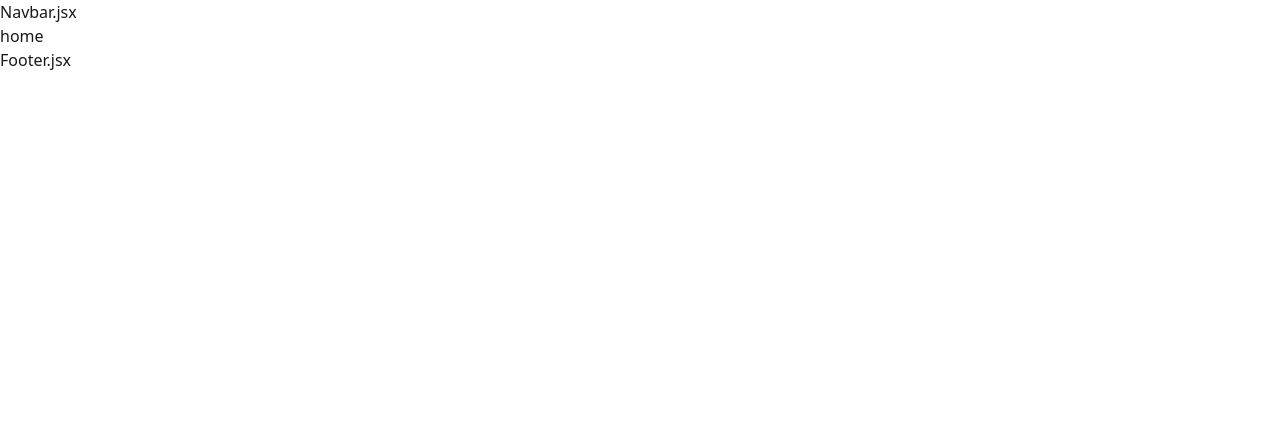
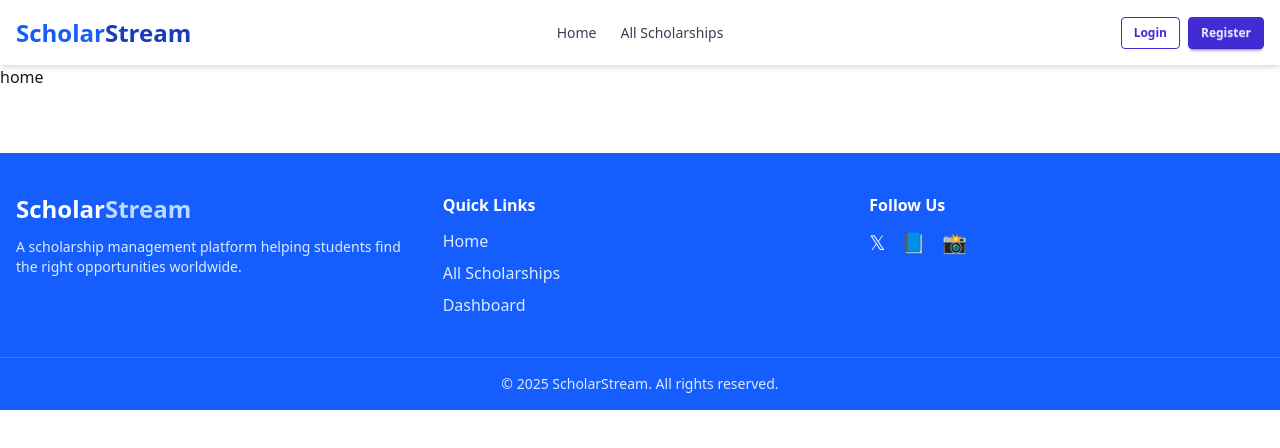
Before and after one commit to priyotush25/scholarStream-client, a React (Vite) app: page / in a window 1280 px wide. Shown: the top 448 px of the page. Built offline with nearby package versions, Linux system fonts and the light colour scheme.

Commit message:
navbar and footer add

```diff
--- a/src/components/Footer.jsx
+++ b/src/components/Footer.jsx
@@ -1,11 +1,47 @@
-import React from 'react';
+const Footer = () => {
+  return (
+    <footer className="bg-blue-600 text-white mt-16">
+      <div className="max-w-7xl mx-auto px-4 py-10 grid grid-cols-1 md:grid-cols-3 gap-8">
 
-const Footer = () => {
-    return (
+        {/* Logo & About */}
         <div>
-            Footer.jsx
+          <h2 className="text-2xl font-bold">
+            Scholar<span className="text-blue-200">Stream</span>
+          </h2>
+          <p className="mt-3 text-sm text-blue-100">
+            A scholarship management platform helping students find the right
+            opportunities worldwide.
+          </p>
         </div>
-    );
+
+        {/* Links */}
+        <div>
+          <h3 className="font-semibold mb-3">Quick Links</h3>
+          <ul className="space-y-2 text-blue-100">
+            <li className="hover:text-white cursor-pointer">Home</li>
+            <li className="hover:text-white cursor-pointer">All Scholarships</li>
+            <li className="hover:text-white cursor-pointer">Dashboard</li>
+          </ul>
+        </div>
+
+        {/* Social */}
+        <div>
+          <h3 className="font-semibold mb-3">Follow Us</h3>
+          <div className="flex gap-4 text-xl">
+            <a className="hover:text-blue-200 cursor-pointer">𝕏</a>
+            <a className="hover:text-blue-200 cursor-pointer">📘</a>
+            <a className="hover:text-blue-200 cursor-pointer">📸</a>
+          </div>
+        </div>
+
+      </div>
+
+      {/* Bottom */}
+      <div className="border-t border-blue-500 text-center py-4 text-sm text-blue-100">
+        © {new Date().getFullYear()} ScholarStream. All rights reserved.
+      </div>
+    </footer>
+  );
 };
 
 export default Footer;
--- a/src/components/Navbar.jsx
+++ b/src/components/Navbar.jsx
@@ -1,11 +1,62 @@
-import React from 'react';
+import { Link, NavLink } from "react-router";
 
 const Navbar = () => {
-    return (
-        <div>
-            Navbar.jsx
+  return (
+    <div className="bg-white shadow-md sticky top-0 z-50">
+      <div className="navbar max-w-7xl mx-auto px-4">
+
+        {/* Left: Logo */}
+        <div className="navbar-start">
+          <Link to="/" className="text-2xl font-bold text-blue-600">
+            Scholar<span className="text-blue-800">Stream</span>
+          </Link>
         </div>
-    );
+
+        {/* Center: Menu */}
+        <div className="navbar-center hidden lg:flex">
+          <ul className="menu menu-horizontal px-1 text-gray-700 font-medium">
+            <li>
+              <NavLink to="/" className="hover:text-blue-600">
+                Home
+              </NavLink>
+            </li>
+            <li>
+              <NavLink to="/scholarships" className="hover:text-blue-600">
+                All Scholarships
+              </NavLink>
+            </li>
+          </ul>
+        </div>
+
+        {/* Right: Auth Buttons */}
+        <div className="navbar-end gap-2">
+          <Link to="/login" className="btn btn-outline btn-primary btn-sm">
+            Login
+          </Link>
+          <Link to="/register" className="btn btn-primary btn-sm">
+            Register
+          </Link>
+        </div>
+
+        {/* Mobile Menu */}
+        <div className="dropdown dropdown-end lg:hidden">
+          <label tabIndex={0} className="btn btn-ghost">
+            ☰
+          </label>
+          <ul
+            tabIndex={0}
+            className="menu menu-sm dropdown-content mt-3 p-2 shadow bg-white rounded-box w-52"
+          >
+            <li><Link to="/">Home</Link></li>
+            <li><Link to="/scholarships">All Scholarships</Link></li>
+            <li><Link to="/login">Login</Link></li>
+            <li><Link to="/register">Register</Link></li>
+          </ul>
+        </div>
+
+      </div>
+    </div>
+  );
 };
 
 export default Navbar;
```
